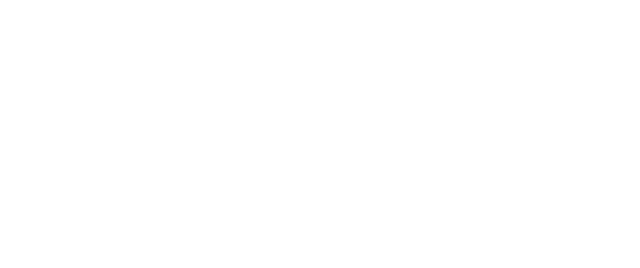
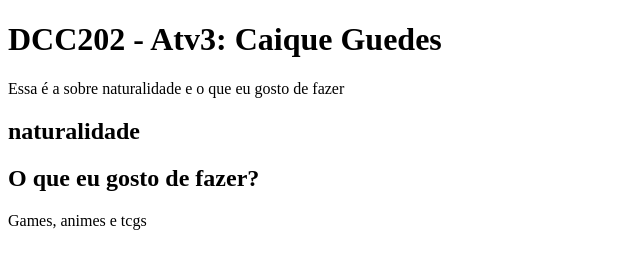
Before and after one commit to ufjf-dcc202/ufjf-dcc202-2023-3-a-atv3-Caiqueguedes, a website: page index.html in a window 1280 px wide. Shown: the whole page, without its empty margins (0-640 px from the left). Drawn offline with Linux system fonts and the light colour scheme.

Commit message:
Paragrafos e secoes refeitas

```diff
--- a/index.html
+++ b/index.html
@@ -6,6 +6,17 @@
     <title>DCC202 - Atividade 3: Caique</title>
 </head>
 <body>
+    <main>
+        <h1>DCC202 - Atv3: Caique Guedes</h1>
+        <p>Essa é a sobre naturalidade e o que eu gosto de fazer</p>
 
+        <section>
+            <h2>naturalidade</h2>
+        </section>
+        <section>
+            <h2> O que eu gosto de fazer?</h2>
+            <p> Games, animes e tcgs</p>
+        </section>
+    </main>
 </body>
 </html>
```
